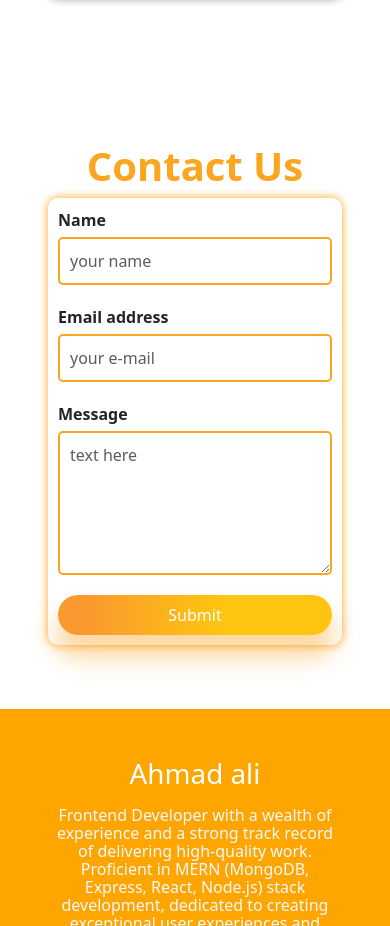
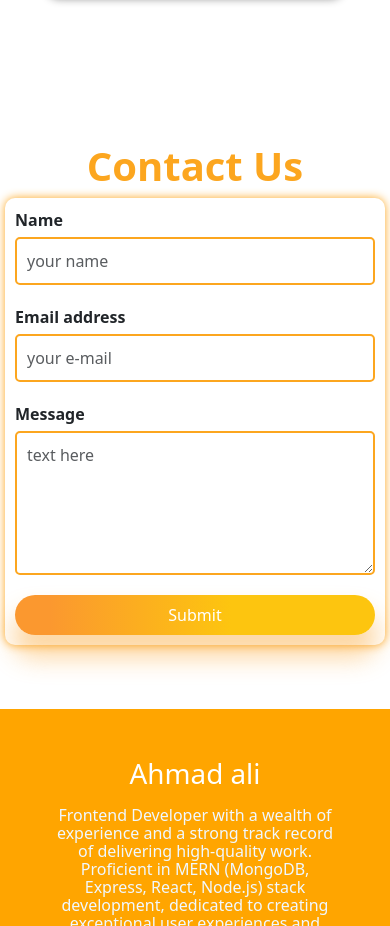
Before and after one commit to Ahmad-9994/personal-portfolio, a React (Create React App) app: page / in a window 390 px wide. Shown: the part 5781-6707 px from the top of the page. Built offline with nearby package versions, Linux system fonts and the light colour scheme.

Commit message:
contact form updated

```diff
--- a/src/component/contactus/contact.css
+++ b/src/component/contactus/contact.css
@@ -2,6 +2,7 @@
 .contact-main {
   display: flex;
   margin-top: 3rem;
+
 }
 
 .c-right {
@@ -20,7 +21,7 @@
 .c-left {
   width: 50%;
 
-  padding: 1rem 3rem;
+  padding: 1rem 5px
 }
 
 .c-left h1 {
@@ -38,6 +39,7 @@
   border-radius: 10px;
   background-color: transparent;
   box-shadow: 0px 0px 10px var(--orange);
+
 }
 
 .form-group {
@@ -115,6 +117,10 @@ textarea.form-control {
     text-align: center;
     /* Center the heading on small screens */
   }
+        #contact-form{
+          width: 100%;
+
+        }
 }
 
 @media (min-width: 701px) and (max-width: 1200px) {
```
